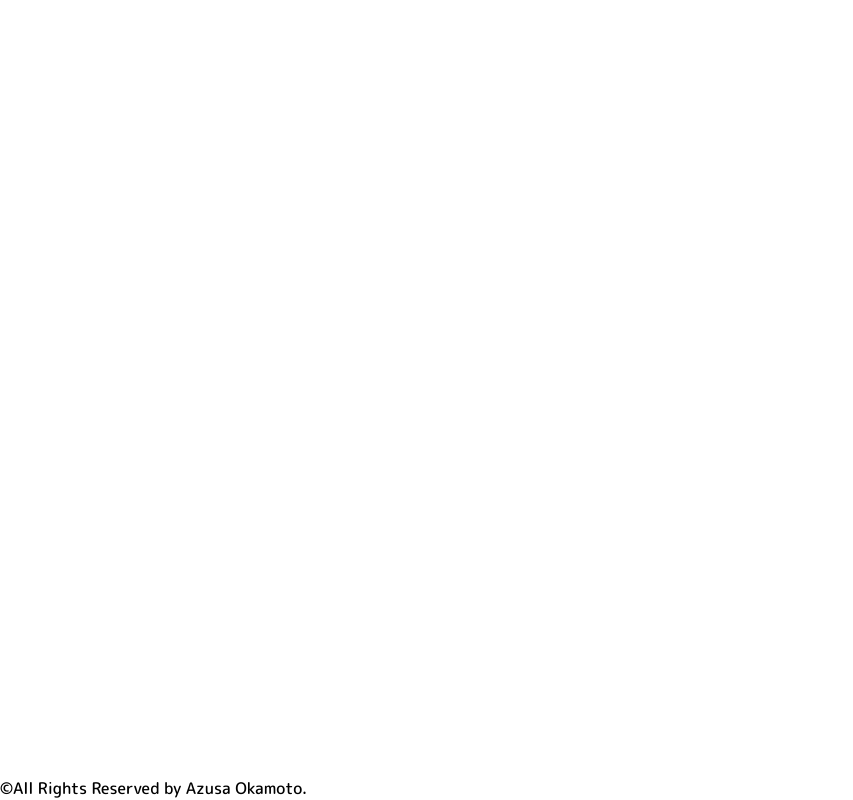
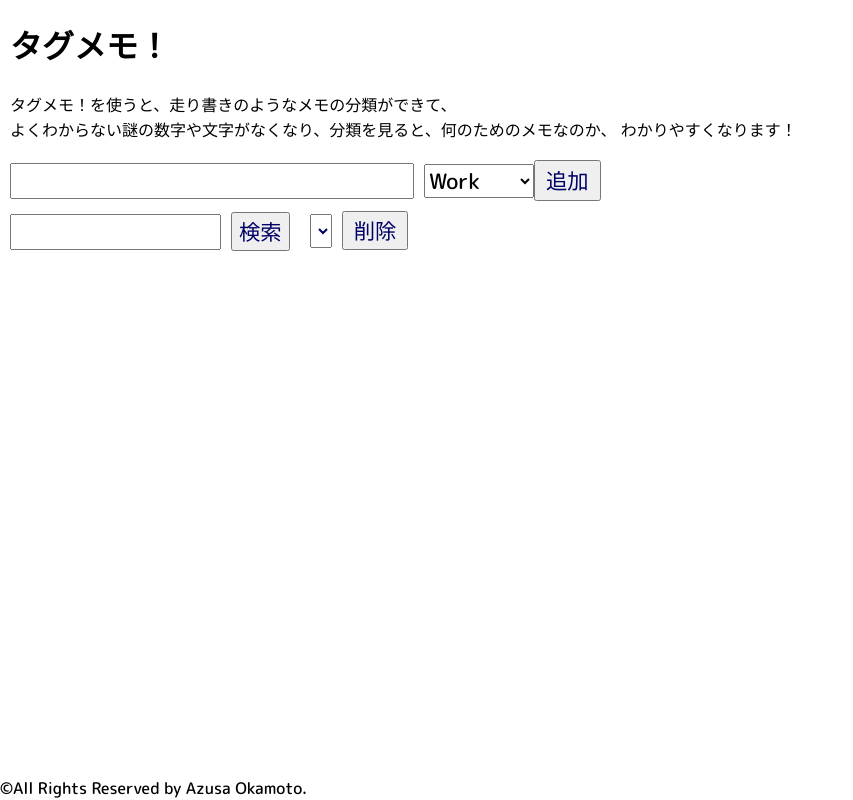
Before and after one commit to azufb/MemoAppwithRedux, a React (Create React App) app in the folder reduxmemoapp/: page / in a window 1280 px wide. Shown: the whole page, without its empty margins (0-853 px from the left). Built offline with nearby package versions, Linux system fonts and the light colour scheme.

Commit message:
レスポンシブのmin-widthを修正し、入力フォームの幅変更

```diff
--- a/reduxmemoapp/src/AddForm.js
+++ b/reduxmemoapp/src/AddForm.js
@@ -42,7 +42,7 @@ class AddForm extends Component {
         return (
             <div>
                 <form onSubmit={ this.doAction }>
-                    <input className="input" type="text" size="40" onChange={ this.doChange }
+                    <input className="input" type="text" size="20" onChange={ this.doChange }
                         value={ this.state.message } required />
                     <select className="select" onChange={ this.doSelected }>
                         <option>Work</option>
--- a/reduxmemoapp/src/App.js
+++ b/reduxmemoapp/src/App.js
@@ -34,7 +34,7 @@ class App extends Component {
           </div>
         </MediaQuery>
 
-        <MediaQuery query='(max-width: 767px)'>
+        <MediaQuery query='(min-width: 768px)'>
           <div>
             <h1>タグメモ！</h1>
             <p　className="description">
```
